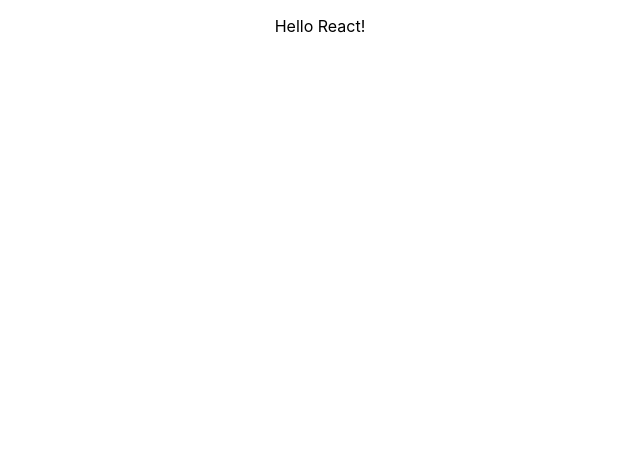
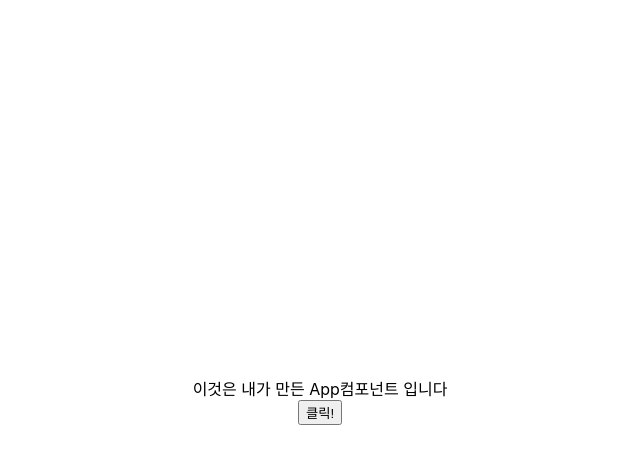
Before and after one commit to j-yesung/react-study, a React (Create React App) app in the folder go-react/: page / in a window 1280 px wide. Shown: the top 464 px of the page, without its empty margins (320-960 px from the left). Built offline with nearby package versions, Linux system fonts and the light colour scheme.

Commit message:
클릭 이벤트 핸들러 연습

```diff
--- a/go-react/src/App.js
+++ b/go-react/src/App.js
@@ -1,10 +1,29 @@
 import logo from "./logo.svg";
 import "./App.css";
 
+// App 컴포넌트 (컴포넌트 이름은 무조건 "대문자")
 function App() {
+  // 여기가 자바스크립트를 쓸 수 있는 영역
+  const onClickButtonHandler = () => {
+    alert("클릭");
+  };
+
   return (
-    <div className="App">
-      <p>Hello React!</p>
+    // JSX 문법
+    <div
+      style={{
+        height: "100vh",
+        display: " flex",
+        flexDirection: "column",
+        justifyContent: "center",
+        alignItems: "center",
+      }}
+    >
+      {/* 이곳에 퀴즈를 위한 html 코드를 작성해 주세요 */}
+      <sapn>이것은 내가 만든 App컴포넌트 입니다</sapn>
+      <button type="button" onClick={onClickButtonHandler}>
+        클릭!
+      </button>
     </div>
   );
 }
```
